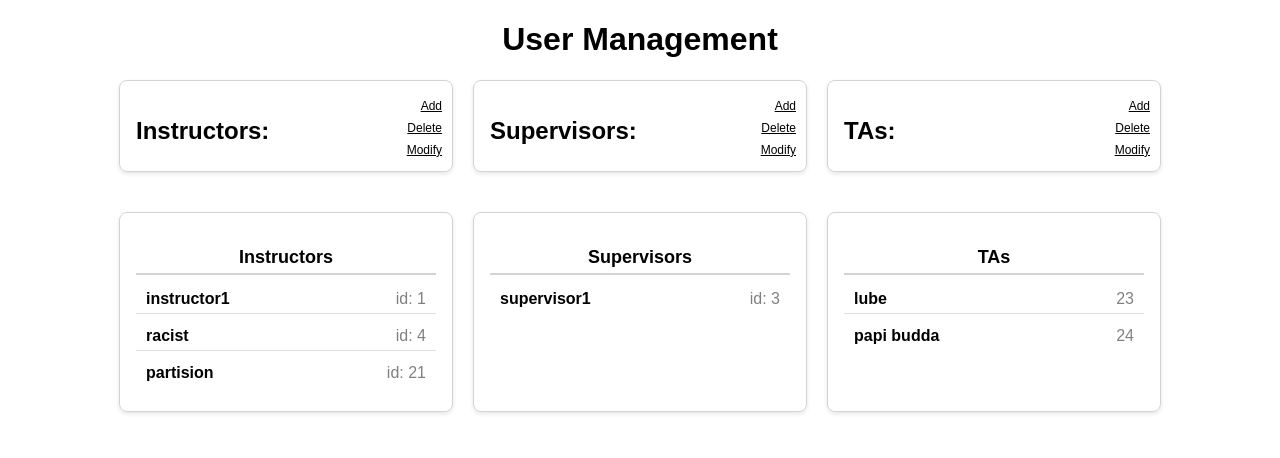
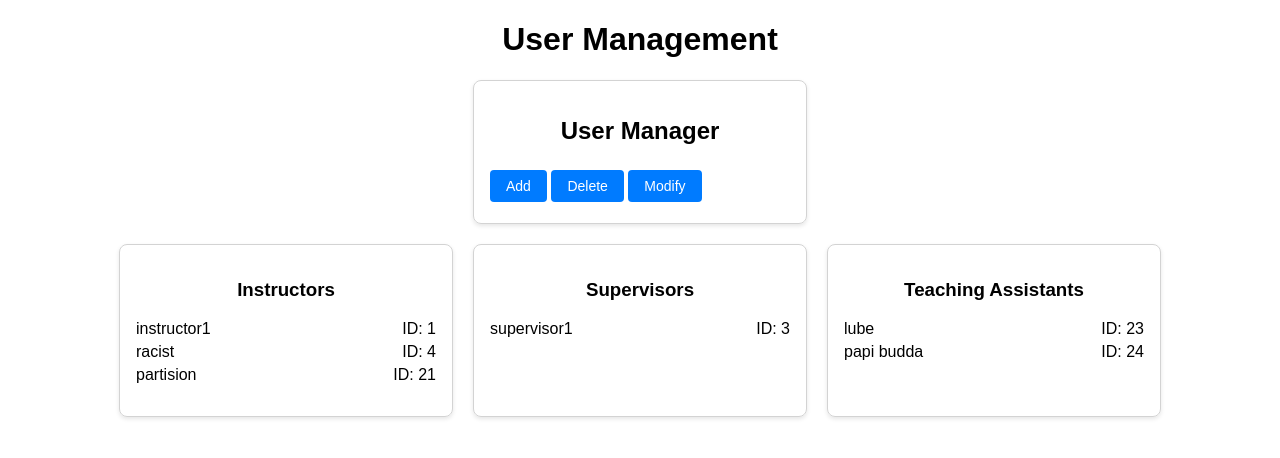
Before and after one commit to k-sato-uwm/Low-Level-Designers-Official, a Django app: page /usermanagement/ in a window 1280 px wide. Shown: the top 458 px of the page. Run offline with Django 5.2, Linux system fonts and the light colour scheme; data comes from the database, SQL or seed files in the repository; both versions use the stored data as it was after the commit.

Commit message:
consolidated user_management.html to only one main card to do the add, delete, and edit. the user_management.html also dispalys a list of users based on their specific role. I fixed up add,delete, and edit so they should be working correctly.

```diff
--- a/scheduler/views.py
+++ b/scheduler/views.py
@@ -141,22 +141,16 @@ class Dashboard(View):
 class UserManagementView(View):
 
     def get(self, request):
-        instructors = User.objects.filter(role='Instructor')
-        supervisors = User.objects.filter(role='Supervisor')
-        tas = User.objects.filter(role='TA')
+        users = User.objects.all()
+        return render(request, 'user_management.html', {'users': users})
 
-        return render(request, 'user_management.html', {
-            'instructors': instructors,
-            'supervisors': supervisors,
-            'tas': tas,
-        })
 
     def post(self, request):
         instructors = User.objects.filter(role='Instructor')
         supervisors = User.objects.filter(role='Supervisor')
         tas = User.objects.filter(role='TA')
 
-        action = request.post()
+        action = request.POST.get('action')
         # creates an instance of userManagement and assigns it to user_manager
         user_manager = UserManagement()
 
@@ -171,7 +165,7 @@ class UserManagementView(View):
 
 
 
-        if "delete" in request.POST:
+        elif action == 'delete':
 
             #tries to get id to make sure user exist
             user_id = request.POST.get('id')
@@ -183,7 +177,7 @@ class UserManagementView(View):
                 result = user_manager.delete(user_id)
 
 
-        if "edit" in request.POST:
+        elif action == 'edit':
 
             # checks for id to see if user exist
             user_id = request.POST.get('id')
@@ -206,11 +200,10 @@ class UserManagementView(View):
         # this renders the result
         # if result['success'] is true then the success message will display, else it will do nothing
         # if result['success'] is false then the error message will display, else it will do nothing
+
+        users = User.objects.all()
         return render(request, 'user_management.html', {
-            'success': result['message'] if result['success'] else None,
-            'error': result['message'] if not result['success'] else None,
-            'role': role,
-            'instructors': instructors,
-            'supervisors': supervisors,
-            'tas': tas,
+            'users': users,
+            'success': result['message'] if result ['success'] else None,
+            'error': result['message'] if result ['success'] else None,
         })
--- a/templates/user_management.html
+++ b/templates/user_management.html
@@ -3,353 +3,185 @@
 <head>
     <title>User Management</title>
     <style>
-    body {
-        font-family: Arial, sans-serif;
-    }
-    h1 {
-        text-align: center;
-    }
-    h4 {
-        text-align: center;
-        margin-top: 20px;  /* Adjust top margin if needed */
-        margin-bottom: 10px;  /* Adjust bottom margin if needed */
-    }
-    .container {
+        body { font-family: Arial, sans-serif; }
+        h1 { text-align: center; }
+        .container, .section-container {
             display: flex;
             justify-content: center;
             gap: 20px;
             margin-top: 20px;
         }
-    .card {
+        .card, .list {
             border: 1px solid lightgrey;
             border-radius: 8px;
             padding: 16px;
             width: 300px;
-        text-align: left;
             box-shadow: 0 2px 4px rgba(0, 0, 0, 0.1);
-        position: relative;
         }
-    .card h2 {
-        margin-bottom: 10px;
-    }
-    .card ul {
-        list-style-type: none;
-        padding: 0;
-        margin: 0;
-    }
-    .card ul li {
-        margin: 8px 0;
-    }
-    .edit-section {
-        position: absolute;
-        top: 10px;
-        right: 10px;
-        text-align: right;
-    }
-    .edit-section ul {
-        list-style-type: none;
-        padding: 0;
-        margin: 0;
-    }
-    .edit-section ul li {
-        font-size: 12px;
-        cursor: pointer;
-        text-decoration: underline;
-    }
-    .form-container {
-        display: none;
-        margin-top: 10px;
-    }
-    .form-container input {
+        .card h2, .list h3 { text-align: center; }
+        .form-container input, .form-container select {
             display: block;
             margin: 5px 0;
             width: calc(100% - 12px);
             padding: 5px;
         }
-    .success-display {
-        background-color: lightgreen;
-        color: darkgreen;
-        border: 1px solid green;
+        .success-display, .error-display {
             padding: 10px;
             border-radius: 8px;
             margin-top: 10px;
         }
-    .error-display {
-        background-color: lightpink;
-        color: darkred;
-        border: 1px solid red;
-        padding: 10px;
-        border-radius: 8px;
-        margin-top: 10px;
+        .success-display { background-color: lightgreen; color: darkgreen; }
+        .error-display { background-color: lightpink; color: darkred; }
+        ul { list-style-type: none; padding: 0; }
+        li { display: flex; justify-content: space-between; margin: 5px 0; }
+
+        /* Button Styling */
+        .btn {
+            background-color: #007BFF;
+            color: white;
+            border: none;
+            padding: 8px 16px;
+            margin: 5px 0;
+            border-radius: 4px;
+            cursor: pointer;
+            text-align: center;
+            font-size: 14px;
+            transition: background-color 0.3s;
         }
-    .section-container {
-        display: flex;
-        justify-content: center;
-        gap: 20px;
-        margin-top: 40px;
-        text-align: center;
-    }
-    .list {
-        text-align: left;
-        border: 1px solid lightgrey;
-        border-radius: 8px;
-        padding: 16px;
-        box-shadow: 0 2px 4px rgba(0, 0, 0, 0.1);
-        width: 300px;
-    }
-    .list h3 {
-        text-align: center;
-        margin-bottom: 10px;
-        font-size: 18px;
-        border-bottom: 2px solid lightgray;
-        padding-bottom: 5px;
-    }
-    .list ul {
-        list-style-type: none;
-        padding: 0;
-        margin: 0;
-    }
-    .list ul li {
-        margin: 8px 0;
-        padding: 5px 10px;
-        border-bottom: 1px solid #ddd;
-    }
-    .list ul li:last-child {
-        border: none;
-    }
-    .list ul li {
-        display: flex; /* This ensures the username and user_id are aligned */
-        justify-content: space-between; /* Adds spacing between username and user_id */
-        align-items: center; /* Ensures vertical alignment */
-        margin: 8px 0;
-        padding: 5px 10px;
-        border-bottom: 1px solid #ddd;
-    }
-    .list ul li .username {
-        font-weight: bold; /* To distinguish the username visually */
-    }
-    .list ul li .user-id {
-        color: gray; /* Matches the subdued style of user_id */
-        text-align: right; /* Ensures the user_id is properly aligned */
+        .btn:hover {
+            background-color: #0056b3;
         }
     </style>
-
     <script>
         function toggleForm(formId) {
             const form = document.getElementById(formId);
             form.style.display = form.style.display === 'none' ? 'block' : 'none';
         }
+
+        // Auto-hide success and error messages
+        window.onload = function() {
+            setTimeout(function() {
+                const successMessage = document.getElementById('successMessage');
+                const errorMessage = document.getElementById('errorMessage');
+                if (successMessage) successMessage.style.display = 'none';
+                if (errorMessage) errorMessage.style.display = 'none';
+            }, 3000); // Hide after 3 seconds
+        };
     </script>
 </head>
 <body>
     <h1>User Management</h1>
 
+    <!-- User Manager Card -->
     <div class="container">
-        <!-- Instructors Card -->
         <div class="card">
-            <h2>Instructors:</h2>
+            <h2>User Manager</h2>
             <div class="edit-section">
-                <ul>
-                    <li onclick="toggleForm('Instructor-add-form')">Add</li>
-                    <li onclick="toggleForm('Instructor-delete-form')">Delete</li>
-                    <li onclick="toggleForm('Instructor-edit-form')">Modify</li>
-                </ul>
+                <button type="button" onclick="toggleForm('user-add-form')" class="btn">Add</button>
+                <button type="button" onclick="toggleForm('user-delete-form')" class="btn">Delete</button>
+                <button type="button" onclick="toggleForm('user-edit-form')" class="btn">Modify</button>
             </div>
-            {% if success and role == 'Instructor' %}
-            <div class="success-display">
-                <p>{{ success }}</p>
-            </div>
-            {% endif %}
-            {% if error and role == 'Instructor' %}
-            <div class="error-display">
-                <p>{{ error }}</p>
-            </div>
+
+            <!-- Success/Error Messages -->
+            {% if success %}
+                <div class="success-display" id="successMessage">{{ success }}</div>
+            {% elif error %}
+                <div class="error-display" id="errorMessage">{{ error }}</div>
             {% endif %}
 
             <!-- Add Form -->
-            <form id="Instructor-add-form" class="form-container" method="POST">
+            <form id="user-add-form" class="form-container" method="POST" style="display:none;">
                 {% csrf_token %}
                 <input type="hidden" name="action" value="add">
-                <input type="hidden" name="role" value="Instructor">
+                <label for="role">Role:</label>
+                <select name="role" required>
+                    <option value="Instructor">Instructor</option>
+                    <option value="Supervisor">Supervisor</option>
+                    <option value="TA">TA</option>
+                </select>
                 <input type="text" name="username" placeholder="Username" required>
-                <input type="text" name="password" placeholder="Password" required>
+                <input type="password" name="password" placeholder="Password" required>
                 <input type="email" name="email" placeholder="Email" required>
                 <input type="text" name="phone_number" placeholder="Phone Number" required>
                 <input type="text" name="address" placeholder="Address" required>
-                <button type="submit" name ="add">Add Instructor</button>
+                <button type="submit">Add User</button>
             </form>
+
             <!-- Delete Form -->
-            <form id="Instructor-delete-form" class="form-container" method="POST">
+            <form id="user-delete-form" class="form-container" method="POST" style="display:none;">
                 {% csrf_token %}
+                <input type="hidden" name="action" value="delete">
                 <input type="text" name="id" placeholder="User ID" required>
-                <button type="submit" name = "delete">Delete Instructor</button>
+                <button type="submit">Delete User</button>
             </form>
+
             <!-- Edit Form -->
-            <form id="Instructor-edit-form" class="form-container" method="POST">
+            <form id="user-edit-form" class="form-container" method="POST" style="display:none;">
                 {% csrf_token %}
                 <input type="hidden" name="action" value="edit">
-                <input type="hidden" name="role" value="Instructor">
                 <input type="text" name="id" placeholder="User ID" required>
-                <input type="text" name="username" placeholder="new username">
-                <input type="text" name="password" placeholder="new password">
-                <input type="email" name="email" placeholder="new email">
-                <input type="text" name="phone_number" placeholder="new phone number">
-                <input type="text" name="address" placeholder="new address">
-                <button type="submit" name = "edit">Modify Instructor</button>
-            </form>
-        </div>
-
-        <!-- Supervisors Card -->
-        <div class="card">
-            <h2>Supervisors:</h2>
-            <div class="edit-section">
-                <ul>
-                    <li onclick="toggleForm('Supervisor-add-form')">Add</li>
-                    <li onclick="toggleForm('Supervisor-delete-form')">Delete</li>
-                    <li onclick="toggleForm('Supervisor-edit-form')">Modify</li>
-                </ul>
-            </div>
-            {% if success and role == 'Supervisor' %}
-            <div class="success-display">
-                <p>{{ success }}</p>
-            </div>
-            {% endif %}
-            {% if error and role == 'Supervisor' %}
-            <div class="error-display">
-                <p>{{ error }}</p>
-            </div>
-            {% endif %}
-
-            <!-- Add Form -->
-            <form id="Supervisor-add-form" class="form-container" method="POST">
-                {% csrf_token %}
-                <input type="hidden" name="action" value="add">
-                <input type="hidden" name="role" value="Supervisor">
-                <input type="text" name="username" placeholder="Username" required>
-                <input type="text" name="password" placeholder="Password" required>
-                <input type="email" name="email" placeholder="Email" required>
-                <input type="text" name="phone_number" placeholder="Phone Number" required>
-                <input type="text" name="address" placeholder="Address" required>
-                <button type="submit" name = "add">Add Supervisor</button>
-            </form>
-            <!-- Delete Form -->
-            <form id="Supervisor-delete-form" class="form-container" method="POST">
-                {% csrf_token %}
-                <input type="text" name="id" placeholder="User ID" required>
-                <button type="submit" name = "delete">Delete Supervisor</button>
-            </form>
-            <!-- Edit Form -->
-            <form id="Supervisor-edit-form" class="form-container" method="POST">
-                {% csrf_token %}
-                <input type="hidden" name="action" value="edit">
-                <input type="hidden" name="role" value="Supervisor">
-                <input type="text" name="id" placeholder="User ID" required>
-                <input type="text" name="username" placeholder="new username">
-                <input type="text" name="password" placeholder="new password">
-                <input type="email" name="email" placeholder="new email">
-                <input type="text" name="phone_number" placeholder="new phone number">
-                <input type="text" name="address" placeholder="new address">
-                <button type="submit" name = "edit">Modify Supervisor</button>
-            </form>
-        </div>
-
-        <!-- TAs Card -->
-        <div class="card">
-            <h2>TAs:</h2>
-            <div class="edit-section">
-                <ul>
-                    <li onclick="toggleForm('TA-add-form')">Add</li>
-                    <li onclick="toggleForm('TA-delete-form')">Delete</li>
-                    <li onclick="toggleForm('TA-edit-form')">Modify</li>
-                </ul>
-            </div>
-            {% if success and role == 'TA' %}
-            <div class="success-display">
-                <p>{{ success }}</p>
-            </div>
-            {% endif %}
-            {% if error and role == 'TA' %}
-            <div class="error-display">
-                <p>{{ error }}</p>
-            </div>
-            {% endif %}
-
-            <!-- Add Form -->
-            <form id="TA-add-form" class="form-container" method="POST">
-                {% csrf_token %}
-                <input type="hidden" name="action" value="add">
-                <input type="hidden" name="role" value="TA">
-                <input type="text" name="username" placeholder="Username" required>
-                <input type="text" name="password" placeholder="Password" required>
-                <input type="email" name="email" placeholder="Email" required>
-                <input type="text" name="phone_number" placeholder="Phone Number" required>
-                <input type="text" name="address" placeholder="Address" required>
-                <button type="submit">Add TA</button>
-            </form>
-            <!-- Delete Form -->
-            <form id="TA-delete-form" class="form-container" method="POST">
-                {% csrf_token %}
-                <input type="text" name="id" placeholder="User ID" required>
-                <button type="submit">Delete TA</button>
-            </form>
-            <!-- Edit Form -->
-            <form id="TA-edit-form" class="form-container" method="POST">
-                {% csrf_token %}
-                <input type="hidden" name="action" value="edit">
-                <input type="hidden" name="role" value="TA">
-                <input type="text" name="id" placeholder="User ID" required>
-                <input type="text" name="username" placeholder="new username">
-                <input type="text" name="password" placeholder="new password">
-                <input type="email" name="email" placeholder="new email">
-                <input type="text" name="phone_number" placeholder="new phone number">
-                <input type="text" name="address" placeholder="new address">
-                <button type="submit">Modify TA</button>
+                <input type="text" name="username" placeholder="New Username">
+                <input type="password" name="password" placeholder="New Password">
+                <input type="email" name="email" placeholder="New Email">
+                <input type="text" name="phone_number" placeholder="New Phone Number">
+                <input type="text" name="address" placeholder="New Address">
+                <button type="submit">Modify User</button>
             </form>
         </div>
     </div>
 
-
+    <!-- User List Section -->
     <div class="section-container">
-
-    <!-- Instructor Section -->
+        <!-- Instructor Box -->
         <div class="list">
             <h3>Instructors</h3>
             <ul>
-            {% for instructor in instructors %}
+                {% for user in users %}
+                    {% if user.role == 'Instructor' %}
                         <li>
-                    <span class="username">{{ instructor.username }}</span>
-                    <span class="user-id">id: {{ instructor.user_id }}</span>
+                            <span class="username">{{ user.username }}</span>
+                            <span class="user-id">ID: {{ user.user_id }}</span>
                         </li>
+                    {% endif %}
+                {% empty %}
+                    <li>No instructors available.</li>
                 {% endfor %}
             </ul>
         </div>
 
-    <!-- Supervisor Section -->
+        <!-- Supervisor Box -->
         <div class="list">
             <h3>Supervisors</h3>
             <ul>
-            {% for supervisor in supervisors %}
+                {% for user in users %}
+                    {% if user.role == 'Supervisor' %}
                         <li>
-                    <span class="username">{{ supervisor.username }}</span>
-                    <span class="user-id">id: {{ supervisor.user_id }}</span>
+                            <span class="username">{{ user.username }}</span>
+                            <span class="user-id">ID: {{ user.user_id }}</span>
                         </li>
+                    {% endif %}
+                {% empty %}
+                    <li>No supervisors available.</li>
                 {% endfor %}
             </ul>
         </div>
 
-    <!-- TA Section -->
+        <!-- TA Box -->
         <div class="list">
-        <h3>TAs</h3>
+            <h3>Teaching Assistants</h3>
             <ul>
-            {% for ta in tas %}
+                {% for user in users %}
+                    {% if user.role == 'TA' %}
                         <li>
-                    <span class="username">{{ ta.username }}</span>
-                    <span class="user-id">{{ ta.user_id }}</span>
+                            <span class="username">{{ user.username }}</span>
+                            <span class="user-id">ID: {{ user.user_id }}</span>
                         </li>
+                    {% endif %}
+                {% empty %}
+                    <li>No teaching assistants available.</li>
                 {% endfor %}
             </ul>
         </div>
     </div>
-
 </body>
 </html>
```
Also changed, not shown: ManagerClasses/userManager.py (+6 -6 lines), db.sqlite3. Lines whose indentation alone changed are shown as unchanged.
